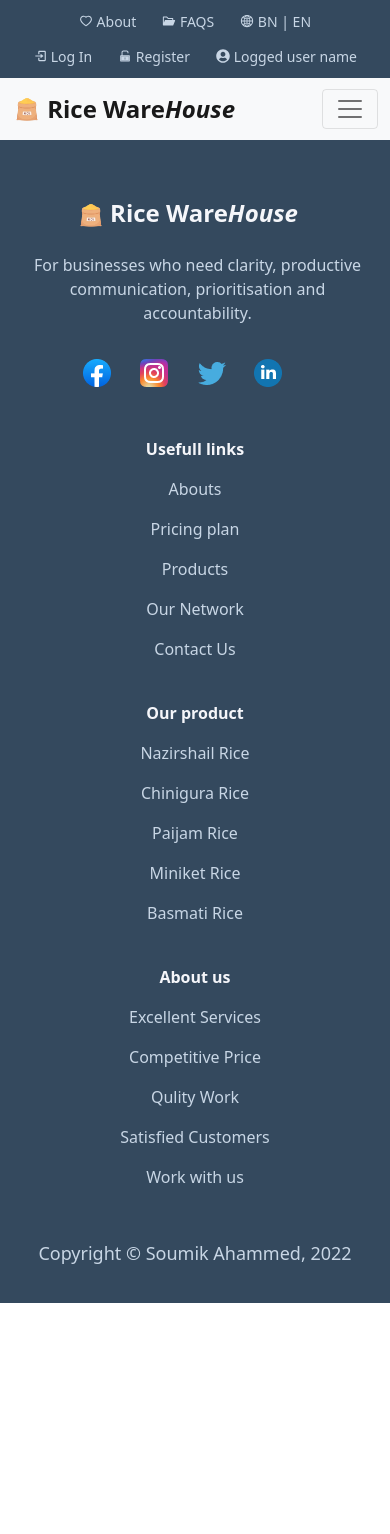
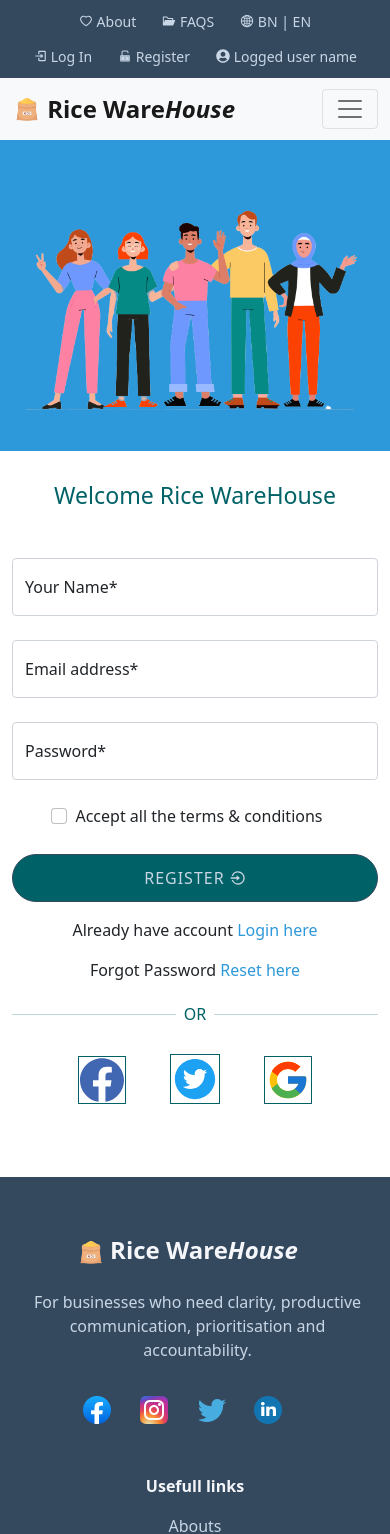
Before and after one commit to soumik9/rice-warehouse-client, a React (Create React App) app: page /register in a window 390 px wide. Shown: the top 1534 px of the page. Before the commit the page ends 1303 px from the top, so only its background shows below. Built offline with nearby package versions, Linux system fonts and the light colour scheme.

Commit message:
register page complete with responsive

```diff
--- a/src/pages/Auth/Login/Login.jsx
+++ b/src/pages/Auth/Login/Login.jsx
@@ -15,7 +15,7 @@ const Login = () => {
         handleSubmit,
         formState: { errors },
     } = useForm();
-    const onSubmit = (data) => console.log(data);
+    const onLoginSubmit = (data) => console.log(data);
 
     return (
         <section className='form login'>
@@ -36,7 +36,7 @@ const Login = () => {
                                     <h3>Welcome Rice WareHouse</h3>
                                 </div>
 
-                                <form onSubmit={handleSubmit(onSubmit)}>
+                                <form onSubmit={handleSubmit(onLoginSubmit)}>
 
                                     <div className="mb-4">
                                         <FloatingLabel controlId="eamil" label="Email address*"  >
@@ -58,7 +58,7 @@ const Login = () => {
                                             label="Remember Me"
                                             name="remember"
                                             type='checkbox'
-                                            id=''
+                                            id='remember'
                                         />
                                     </div>
 
--- a/src/pages/Auth/Register/Register.jsx
+++ b/src/pages/Auth/Register/Register.jsx
@@ -1,10 +1,99 @@
 import React from 'react';
+import { Col, Container, FloatingLabel, Form, Row } from 'react-bootstrap';
+import '../auth.scss'
+import { useForm } from 'react-hook-form';
+import authBanner from '../../../assets/images/auth-banner.png'
+import { RiLoginCircleLine } from 'react-icons/ri'
+import { Link } from 'react-router-dom';
+import SocialLogin from '../SocialLogin/SocialLogin';
 
 const Register = () => {
+
+    const {
+        register,
+        handleSubmit,
+        formState: { errors },
+    } = useForm();
+    const onRegisterSubmit = (data) => console.log(data);
+
     return (
-        <div>
+        <section className='form login'>
+            <Container>
+                <div className="form__container">
+                    <Row className='justify-content-between align-items-center'>
 
-        </div>
+                        <Col md={6} className='mb-5 mb-md-0'>
+                            <div>
+                                <img className='img-fluid' src={authBanner} alt="" />
+                            </div>
+                        </Col>
+
+                        <Col md={5}>
+                            <div className="main__form">
+
+                                <div className="main__form-header text-center mb-5">
+                                    <h3>Welcome Rice WareHouse</h3>
+                                </div>
+
+                                <form onSubmit={handleSubmit(onRegisterSubmit)}>
+
+                                    <div className="mb-4">
+                                        <FloatingLabel controlId="name" label="Your Name*"  >
+                                            <Form.Control type="text" {...register('name', { required: true })} placeholder="Soumik Ahammed" />
+                                        </FloatingLabel>
+                                        {errors.email && <p className='text-danger'>Name filed is required.</p>}
+                                    </div>
+
+                                    <div className="mb-4">
+                                        <FloatingLabel controlId="eamil" label="Email address*"  >
+                                            <Form.Control type="email" {...register('email', { required: true })} placeholder="name@example.com" />
+                                        </FloatingLabel>
+                                        {errors.email && <p className='text-danger'>Email filed is required.</p>}
+                                    </div>
+
+                                    <div className="mb-4">
+                                        <FloatingLabel controlId="password" label="Password*">
+                                            <Form.Control type="password" {...register('password', { required: true })} placeholder="Password" />
+                                        </FloatingLabel>
+                                        {errors.password && <p className='text-danger'>Password field is required.</p>}
+                                    </div>
+
+                                    <div className='mb-4 text-center'>
+                                        <Form.Check
+                                            inline
+                                            label="Accept all the terms & conditions"
+                                            name="agree"
+                                            type='checkbox'
+                                            id='agree'
+                                        />
+                                    </div>
+
+                                    <button type='submit' className='btn'>
+                                        Register <RiLoginCircleLine className='form__btn-icon' /></button>
+
+                                </form>
+
+                                <div className="form__detail mt-3 d-flex justify-content-center">
+                                    <div>
+                                        <p>Already have account <Link to="/login">Login here</Link></p>
+                                        <p className='text-center'>Forgot Password <Link to="/reset">Reset here</Link></p>
+                                    </div>
+                                </div>
+
+                                <div className="form__or d-flex">
+                                    <div className='w-100 form__or-hr'><hr /></div>
+                                    <div className='mx-2 mt-1 or'>OR</div>
+                                    <div className='w-100 form__or-hr'><hr /></div>
+                                </div>
+
+                                {/* social login */}
+                                <SocialLogin></SocialLogin>
+                            </div>
+                        </Col>
+                    </Row>
+                </div>
+            </Container>
+        </section>
     );
 };
 
```
